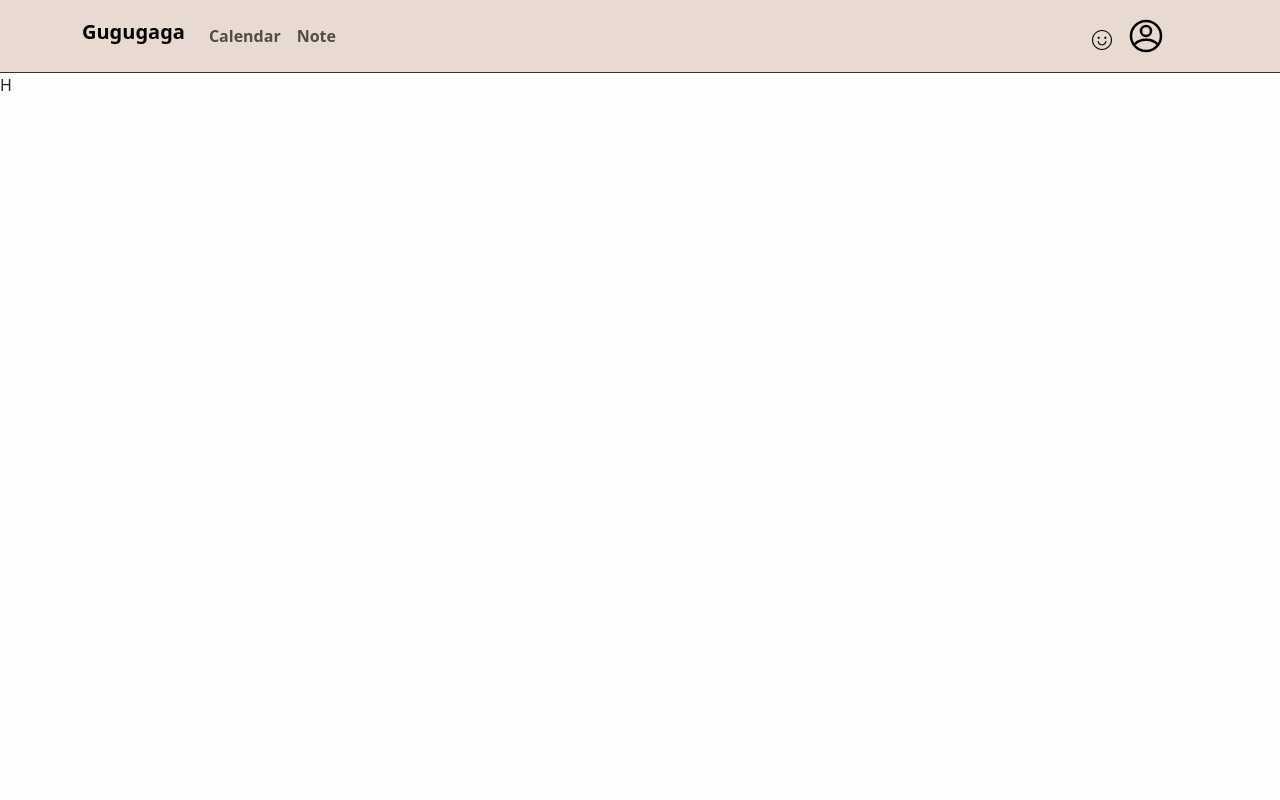
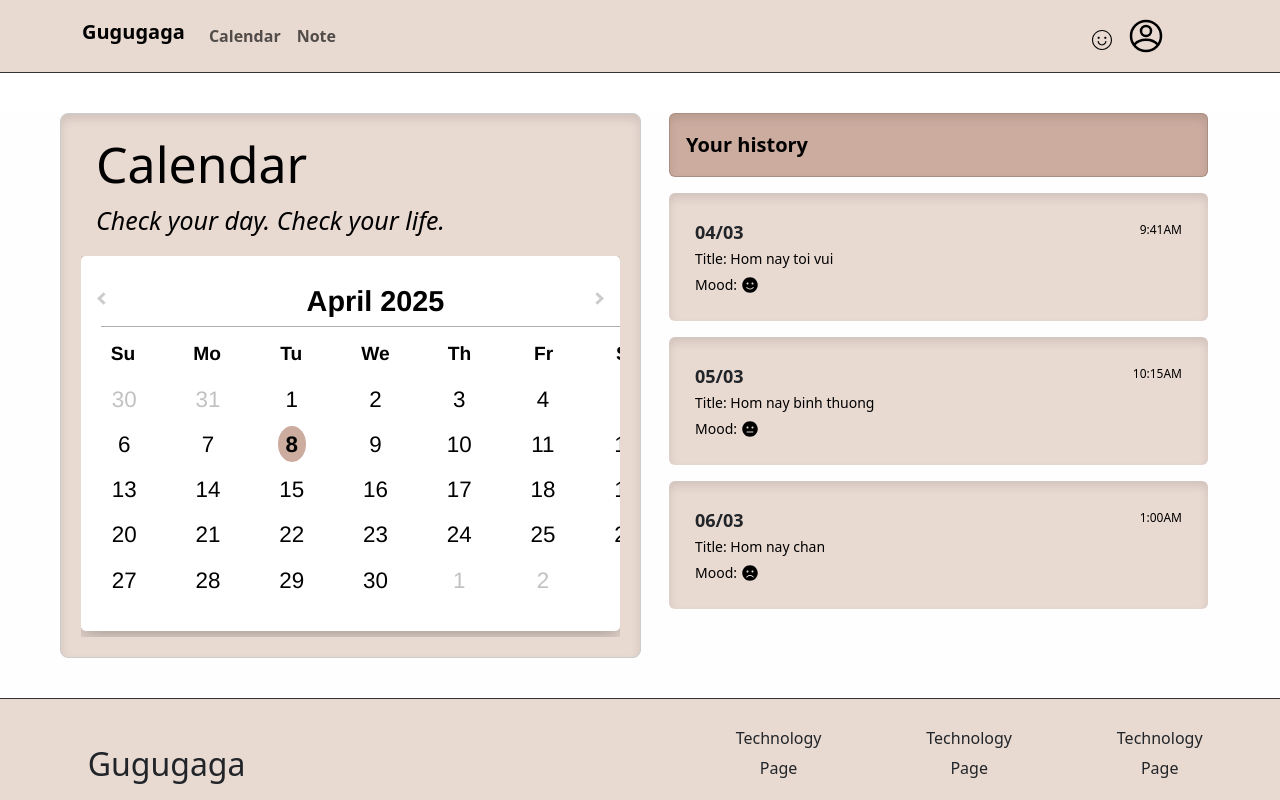
Before and after one commit to ldqanh1408/gugugaga, a React (Create React App) app in the folder client/: page /calendar in a window 1280 px wide. Shown: the top 800 px of the page. Built offline with nearby package versions, Linux system fonts and the light colour scheme; sample sign-in values are in the browser's storage.

Commit message:
Thêm page calendar vào, có chỉnh sửa footer.css, navigation.css,

```diff
--- a/client/package.json
+++ b/client/package.json
@@ -12,9 +12,12 @@
     "@testing-library/react": "^16.2.0",
     "@testing-library/user-event": "^13.5.0",
     "bootstrap": "^5.3.3",
+    "date-fns": "^4.1.0",
     "react": "^19.0.0",
     "react-bootstrap": "^2.10.9",
+    "react-datepicker": "^8.1.0",
     "react-dom": "^19.0.0",
+    "react-icons": "^5.5.0",
     "react-router-dom": "^7.2.0",
     "react-scripts": "5.0.1",
     "web-vitals": "^2.1.4"
--- a/client/src/Pages/Calendar/Calendar.css
+++ b/client/src/Pages/Calendar/Calendar.css
@@ -0,0 +1,242 @@
+.custom-left {
+  background-color: #E8D9D1;
+  color: black;
+  border-radius: 8px;
+  border: 1px solid #ccc;
+  padding: 20px;
+  flex: 1;
+  display: flex;
+  flex-direction: column;
+  box-shadow: inset 0 5px 10px rgba(0, 0, 0, 0.1)
+
+}
+
+.custom-right {
+  background-color: none; /* Màu xanh dương tùy chỉnh */
+  color: black;
+  border-radius: 8px;
+  border: none;
+  padding: none;
+  flex:1
+}
+
+.heading{
+  font-size: 50px;
+  text-indent: 15px;
+}
+
+.paragraph{
+  font-style: italic;
+  font-size: 25px;
+  text-indent: 15px;
+}
+
+.parent {
+  width: 100vw; /* Full màn hình */
+  justify-content: space-between;
+  padding: 0 2px; /* Cho khoảng cách nhỏ 2 bên */
+
+}
+
+/* Full width cho lịch */
+.react-datepicker {
+  width: 100% !important;
+  height: auto;
+  padding: 20px;
+  font-size: 1.5rem;
+  border: none !important;
+  border-radius: 10px;
+  background-color: #fff;
+  box-shadow: 0 4px 20px rgba(0, 0, 0, 0.3) !important;
+}
+
+/* Header (tháng, năm) */
+.react-datepicker__header {
+  background-color: transparent !important;
+  color: black !important;
+  font-size: 2rem;
+  width: 100%;
+  padding: 15px 0;
+  text-align: center;
+}
+
+/* Phần ngày trong lịch */
+.react-datepicker__day {
+  flex: 1; /* Đảm bảo các ô ngày co giãn đều */
+  max-width: 60px; /* Điều chỉnh kích thước tối đa */
+  height: 40px;
+  line-height: 60px;
+  text-align: center;
+  font-size: 1.4rem;
+  margin: 0 5px; /* Tăng khoảng cách ngang */
+  border-radius: 8px;
+  padding: 5px 0 !important;
+}
+
+.react-datepicker__week {
+  display: flex;
+  justify-content: space-between; /* Căn đều các ngày */
+  gap: 50px; /* Tăng khoảng cách ngang giữa các ngày */
+}
+
+/* Dòng chứa thứ trong tuần */
+.react-datepicker__day-names {
+  display: flex;
+  justify-content: space-evenly; /* Chia đều khoảng cách */
+  width: 100%;
+  padding: 10px 0;
+  gap: 40px;
+}
+
+/* Ô thứ (Mon, Tue,...) */
+.react-datepicker__day-name {
+  flex: 1;
+  text-align: center;
+  font-size: 1.2rem;
+  font-weight: bold;
+}
+
+/* Khi chọn ngày */
+/* Chỉnh ô khi chọn thành hình tròn */
+.react-datepicker__day--selected {
+  border-radius: 50% !important; /* Tạo đường viền tròn */
+  background-color: #E5CAC2 !important; /* Thay đổi màu nền nếu cần */
+  color: white !important; /* Màu chữ cho ô ngày được chọn */
+  width: 36px !important; /* Chiều rộng của ô ngày */
+  height: 36px !important; /* Chiều cao của ô ngày */
+  line-height: 27px !important; /* Căn chỉnh chữ giữa */
+  text-align: center !important; /* Căn giữa chữ */
+  display: inline-block !important; /* Đảm bảo ô ngày giữ đúng hình dạng */
+}
+
+/* Khi chọn bằng bàn phím */
+.react-datepicker__day--keyboard-selected {
+    background-color: #CDACA0 !important;
+    border-radius: 50% !important;
+    width: 36px !important; /* Chiều rộng của ô ngày */
+    height: 36px !important; /* Chiều cao của ô ngày */
+    line-height: 27px !important; /* Căn chỉnh chữ giữa */
+    text-align: center !important; /* Căn giữa chữ */
+    display: inline-block !important; /* Đảm bảo ô ngày giữ đúng hình dạng */
+}
+
+/* Chỉnh ô ngày khi di chuột qua (hover) */
+.react-datepicker__day:hover {
+  background-color: #e0e0e0 !important; /* Màu nền khi di chuột qua */
+  border-radius: 50% !important; /* Tạo hình tròn khi hover */
+  color: #000 !important; /* Màu chữ khi hover */
+
+  line-height: 27px !important; /* Căn chỉnh chữ giữa */
+  text-align: center !important; /* Căn giữa chữ */
+  display: inline-block !important; /* Đảm bảo ô ngày giữ đúng hình dạng */
+
+}
+
+.react-datepicker__navigation {
+  margin-top: 27px;
+}
+
+.react-datepicker__current-month {
+  font-size: 1.8rem !important;  /* Đổi kích thước chữ */
+  font-weight: bold !important; /* Đổi kiểu chữ */
+}
+
+/* Làm nhạt các ngày không phải của tháng hiện tại */
+.react-datepicker__day--outside-month {
+  color: #999 !important;  /* Màu nhạt cho các ngày ngoài tháng hiện tại */
+  opacity: 0.6 !important;  /* Làm mờ thêm nếu cần */
+}
+
+/* Đảm bảo DatePicker không bị vỡ layout khi zoom */
+.datepicker-wrapper {
+  max-width: 100%;
+  overflow: hidden;
+  display: block;
+}
+
+/* Bạn có thể điều chỉnh kích thước này sao cho phù hợp */
+.custom-datepicker-container {
+  max-width: 100%;
+  margin: 0 auto;
+}
+
+/* Các style tùy chỉnh khác */
+.custom-datepicker {
+  width: 100%;
+  box-sizing: border-box;
+}
+
+.custom-card-title {
+  background-color: #CDACA0;  /* Màu xanh dương */
+  color: black;
+  font-weight: bold;
+  font-size: 20px;
+  box-shadow: inset 0 5px 10px rgba(0, 0, 0, 0.1)
+}
+
+.custom-card {
+  border: none;
+  background-color: #E8D9D1;
+  transition: all 0.3s ease-in-out;
+  box-shadow: inset 0 5px 10px rgba(0, 0, 0, 0.1)
+}
+
+.custom-card:hover {
+  transform: translateY(-3px); /* Đẩy nhẹ lên trên */
+  box-shadow: 0px 4px 5px rgba(0, 0, 0, 0.2); /* Hiệu ứng nổi */
+}
+
+.custom-card-content {
+  position: relative;
+  padding: 10px;
+}
+
+.card-header {
+  position: absolute;
+  top: 20px;
+  right: 10px;
+  font-size: 12px;
+  color: black;
+}
+
+.card-body {
+  display: flex;
+  flex-direction: column;
+  justify-content: center;
+}
+
+.card-header {
+  background: transparent;
+  border: none;
+}
+
+.date-text {
+  font-size: 18px;
+  font-weight: bold;
+}
+
+.title-text {
+  font-size: 14px;
+  color: black;
+  margin-top: 2px;
+}
+
+.mood-container {
+  display: flex;
+  align-items: center;
+  gap: 5px;
+  margin-top: 5px;
+}
+
+.mood-label {
+  font-size: 14px;
+  color: black;
+}
+
+.mood-icon {
+  font-size: 16px;
+}
+
+.mood-icon.happy { color: black; }
+.mood-icon.neutral { color: black; }
+.mood-icon.sad { color: black; }
--- a/client/src/Pages/Calendar/index.js
+++ b/client/src/Pages/Calendar/index.js
@@ -1,12 +1,72 @@
-import './Calendar.css'
+import './Calendar.css';
+import React, { useState } from "react";
+import DatePicker from "react-datepicker";
+import "react-datepicker/dist/react-datepicker.css";
+import "bootstrap/dist/css/bootstrap.min.css";
+import { Row, Col, Card } from "react-bootstrap";
+import { FaSmile, FaMeh, FaFrown } from "react-icons/fa";
 
+function Calendar() {
+    const [SelectedDate, setSelectedDate] = useState(null);
 
-function Calendar () {
+    const notifications = [
+        { date: "04/03", title: "Hom nay toi vui", mood: "happy", time: "9:41AM"},
+        { date: "05/03", title: "Hom nay binh thuong", mood: "neutral", time: "10:15AM"},
+        { date: "06/03", title: "Hom nay chan", mood: "sad", time: "1:00AM"}
+    ];
+
+    const getMoodIcon = (mood) => {
+        switch (mood) {
+            case "happy": return <FaSmile className="mood-icon happy" />;
+            case "neutral": return <FaMeh className="mood-icon neutral" />;
+            case "sad": return <FaFrown className="mood-icon sad" />;
+            default: return null;
+        }
+    }
+
     return (
-        <div className="calendar vh-100">
-            <div>
-                H
-            </div>
+        <div className="container parent">
+            <Row className="justify-content-between gap-3">
+                <Col md={5} className="custom-left">
+                    <h1 className="heading">Calendar</h1>
+                    <p className="paragraph">Check your day. Check your life.</p>
+
+                    <div className="custom-datepicker-container">
+                        <div className="datepicker-wrapper">
+                            <DatePicker
+                                selected={SelectedDate}
+                                onChange={(date) => setSelectedDate(date)}
+                                inline
+                                className="custom-datepicker"
+                            />
+                        </div>
+                    </div>
+                </Col>
+                <Col md={5} className="custom-right">
+                    <Card className="mb-3 custom-card-title">
+                        <Card.Body className="fw-bold">Your history</Card.Body>
+                    </Card>
+
+                    {notifications.map((item, index) => (
+                        <Card key={index} className="mb-3 custom-card">
+                            <Card.Body className="custom-card-content">
+                                <div className="card-header">
+                                    <span className="time-text">{item.time}</span>
+                                </div>
+
+                                <div className="card-body">
+                                    <span className="date-text">{item.date}</span>
+                                    <span className="title-text">Title: {item.title}</span>
+                                    <div className="mood-container">
+                                        <span className="mood-label">Mood:</span> {getMoodIcon(item.mood)}
+                                    </div>
+                                </div>
+                            </Card.Body>
+
+                        </Card>
+                    ))}
+                </Col>
+            </Row>
         </div>
     );
 }
--- a/client/src/layouts/Footer/Footer.css
+++ b/client/src/layouts/Footer/Footer.css
@@ -2,6 +2,7 @@
     background-color: var(--nav-color);
     padding: 30px 25px 25px 25px;
     border-top: 1px #333 solid;
+    margin-top: 40px;
 }
 
 .item1 {
--- a/client/src/layouts/Navigation/Navigation.css
+++ b/client/src/layouts/Navigation/Navigation.css
@@ -3,4 +3,5 @@
   background-color: var(--nav-color)!important;
   padding: 12px;
   border-bottom: 1px solid #333;
+  margin-bottom: 40px; /* Khoảng cách giữa navbar và các cột */
 }
```
Also changed, not shown: 1 other file (tests, documents, lock files or other folders).
